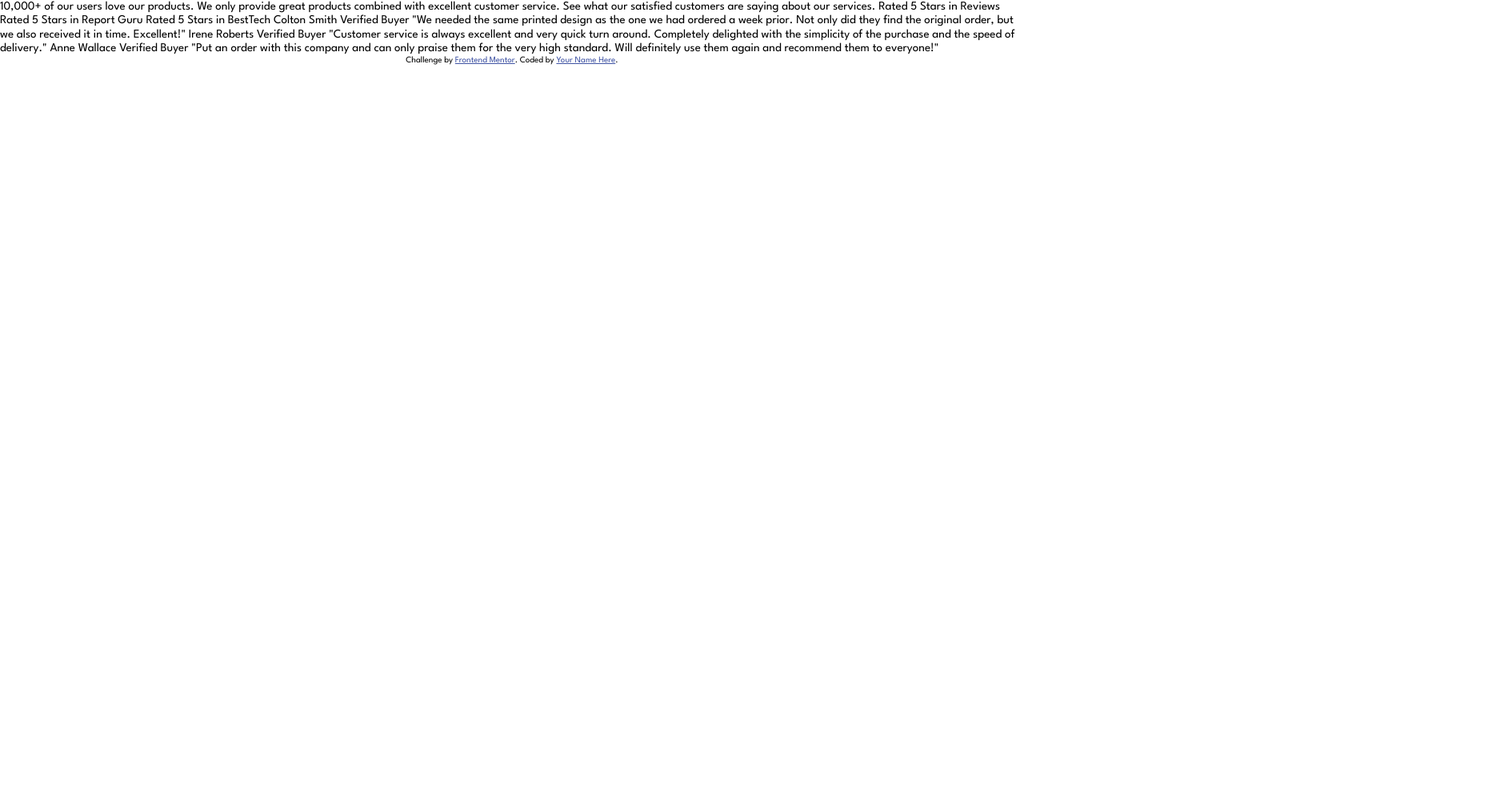
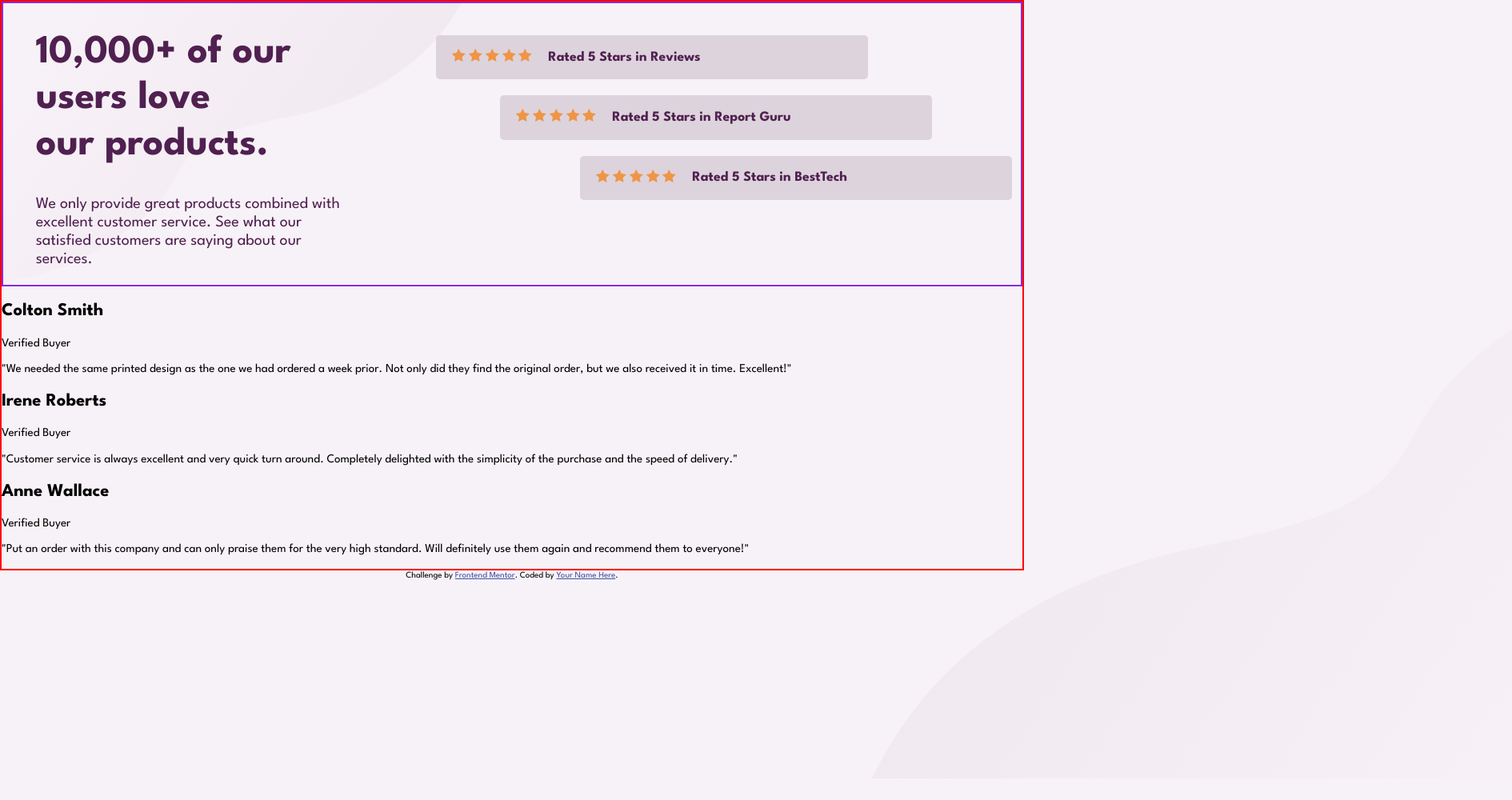
Before and after one commit to RodolfoQuintanilla/forntendOnce, a plain HTML site: page index.html in a window 1280 px wide. Shown: the whole page at 80% size, 1890 px wide, since content can reach past the window. Before the commit the page ends 800 px from the top, so only its background shows below. Drawn offline with nearby package versions, Linux system fonts and the light colour scheme.

Commit message:
cabezera

```diff
--- a/index.html
+++ b/index.html
@@ -11,36 +11,78 @@
   <link rel="stylesheet" href="https://necolas.github.io/normalize.css/8.0.1/normalize.css">
   <link rel="stylesheet" href="style.css">
   <title>Frontend Mentor | Social proof section</title>
-
-
 </head>
 
 <body>
-  10,000+ of our users love our products.
+  <div class="uno"></div>
+  <div class="container">
 
-  We only provide great products combined with excellent customer service.
-  See what our satisfied customers are saying about our services.
+    <div class="container__textos">
+      <div>
+        <h1 class="container__h1"> 10,000+ of our <br> users love <br> our products.</h1>
 
-  Rated 5 Stars in Reviews
-  Rated 5 Stars in Report Guru
-  Rated 5 Stars in BestTech
+        <p class="container__p"> We only provide great products combined with excellent customer service.
+          See what our satisfied customers are saying about our services.</p>
 
-  Colton Smith
-  Verified Buyer
-  "We needed the same printed design as the one we had ordered a week prior.
-  Not only did they find the original order, but we also received it in time.
-  Excellent!"
+      </div>
 
-  Irene Roberts
-  Verified Buyer
-  "Customer service is always excellent and very quick turn around. Completely
-  delighted with the simplicity of the purchase and the speed of delivery."
+      <div class="container__califi">
 
-  Anne Wallace
-  Verified Buyer
-  "Put an order with this company and can only praise them for the very high
-  standard. Will definitely use them again and recommend them to everyone!"
+        <div class="recuadro container__cuadro">
+          <div>
+            <img src="images/icon-star.svg" alt="">
+            <img src="images/icon-star.svg" alt="">
+            <img src="images/icon-star.svg" alt="">
+            <img src="images/icon-star.svg" alt="">
+            <img src="images/icon-star.svg" alt="">
+          </div>
+          <h3>Rated 5 Stars in Reviews</h3>
+        </div>
 
+        <div class="recuadro">
+          <div>
+            <img src="images/icon-star.svg" alt="">
+            <img src="images/icon-star.svg" alt="">
+            <img src="images/icon-star.svg" alt="">
+            <img src="images/icon-star.svg" alt="">
+            <img src="images/icon-star.svg" alt="">
+          </div>
+          <h3> Rated 5 Stars in Report Guru </h3>
+        </div>
+
+        <div class="recuadro">
+          <div>
+            <img src="images/icon-star.svg" alt="">
+            <img src="images/icon-star.svg" alt="">
+            <img src="images/icon-star.svg" alt="">
+            <img src="images/icon-star.svg" alt="">
+            <img src="images/icon-star.svg" alt="">
+
+          </div>
+          <h3> Rated 5 Stars in BestTech</h3>
+        </div>
+      </div>
+    </div>
+
+    <div>
+      <h2>Colton Smith</h2>
+      <span>Verified Buyer</span>
+      <p>"We needed the same printed design as the one we had ordered a week prior.
+        Not only did they find the original order, but we also received it in time.
+        Excellent!"</p>
+    </div>
+    <h2>Irene Roberts</h2>
+    <span>Verified Buyer</span>
+    <p> "Customer service is always excellent and very quick turn around. Completely
+      delighted with the simplicity of the purchase and the speed of delivery."</p>
+
+    <h2>Anne Wallace</h2>
+    <span>Verified Buyer</span>
+    <p> "Put an order with this company and can only praise them for the very high
+      standard. Will definitely use them again and recommend them to everyone!"</p>
+  </div>
+
+  <div class="dos"></div>
   <div class="attribution">
     Challenge by
     <a href="https://www.frontendmentor.io?ref=challenge" target="_blank">Frontend Mentor</a>. Coded by <a href="#">Your
--- a/style.css
+++ b/style.css
@@ -4,9 +4,13 @@
    --Very-Dark-Magenta: hsl(300, 43%, 22%);
    --Soft-Pink: hsl(333, 80%, 67%);
    --reere: hsl(303, 10%, 53%);
+   --reere2: hsla(302, 10%, 53%, 0.261);
    --Light-Grayish-Magenta: hsl(300, 24%, 96%);
    --White: hsl(0, 0%, 100%);
 }
+
+
+
 
 .attribution {
    font-size: 11px;
@@ -17,8 +21,97 @@
    color: hsl(228, 45%, 44%);
 }
 
-
 body {
    font-family: 'League Spartan', sans-serif;
    font-size: 15px;
+   background-color: var(--Light-Grayish-Magenta);
+
 }
+
+
+
+@media screen and (min-width:1000px) {
+   .uno {
+      background-image: url(images/bg-pattern-top-desktop.svg);
+      width: 800px;
+      height: 800px;
+      background-repeat: no-repeat;
+      position: absolute;
+      top: -10px;
+      z-index: -1;
+   }
+
+   .dos {
+      background-image: url(images/bg-pattern-bottom-desktop.svg);
+      width: 800px;
+      height: 700px;
+      background-repeat: no-repeat;
+      position: absolute;
+      top: 300px;
+      left: 1090px;
+      z-index: -1;
+   }
+}
+
+.container {
+   border: 2px solid red;
+}
+
+.container__textos {
+   display: flex;
+   border: 2px solid blueviolet;
+   justify-content: space-evenly;
+   flex-wrap: wrap;
+}
+
+.container__h1 {
+   font-size: 50px;
+   font-weight: 700px;
+   color: var(--Very-Dark-Magenta);
+}
+
+.container__p {
+   color: var(--Very-Dark-Magenta);
+   font-size: 20px;
+   width: 400px;
+}
+
+.container__califi {
+   margin-left: 50px;
+}
+
+
+
+.recuadro {
+   background-color: var(--reere2);
+   padding: 0 20px;
+   margin: 10px;
+   border-radius: 5px;
+   display: flex;
+   align-items: center;
+   width: 500px;
+   color: var(--Very-Dark-Magenta);
+}
+
+.recuadro h3 {
+   margin-left: 20px;
+}
+
+.container__califi {
+   margin-top: 30px;
+   width: 700px;
+}
+
+
+
+@media screen and (min-width:1000px) {
+   .recuadro:nth-child(2) {
+      margin-left: 90px;
+      margin-top: 20px;
+   }
+
+   .recuadro:nth-child(3) {
+      margin-left: 190px;
+      margin-top: 20px;
+   }
+}
```
Also changed, not shown: 1 other file.
